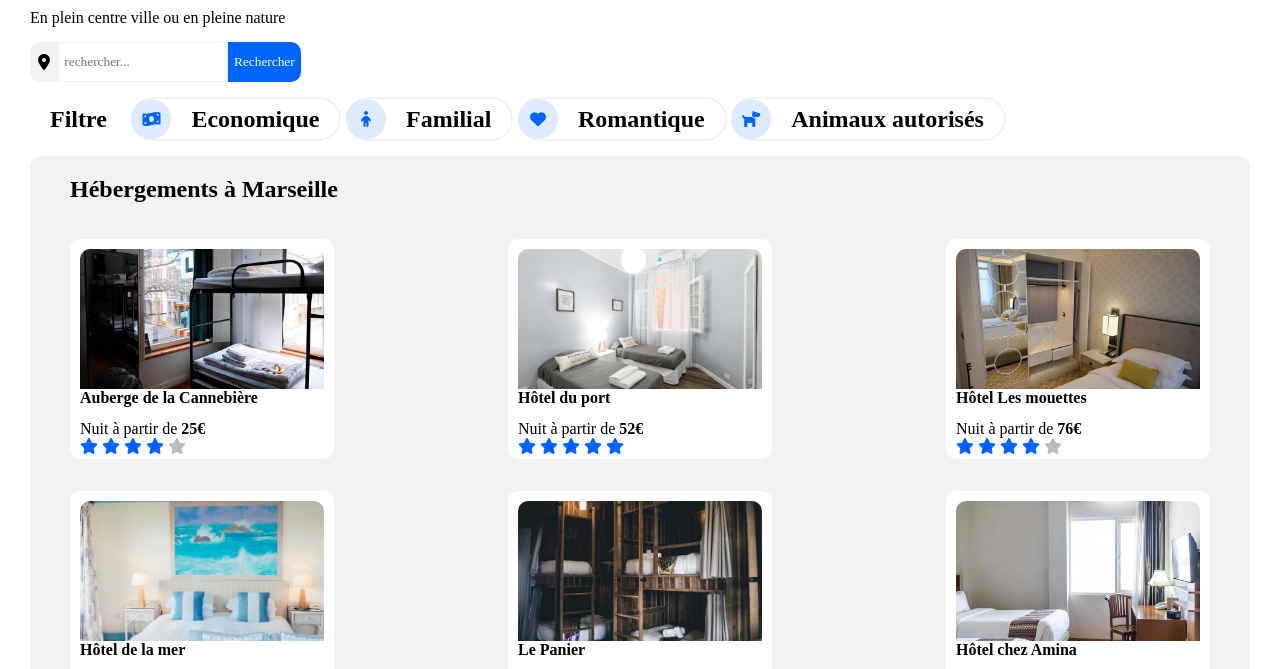
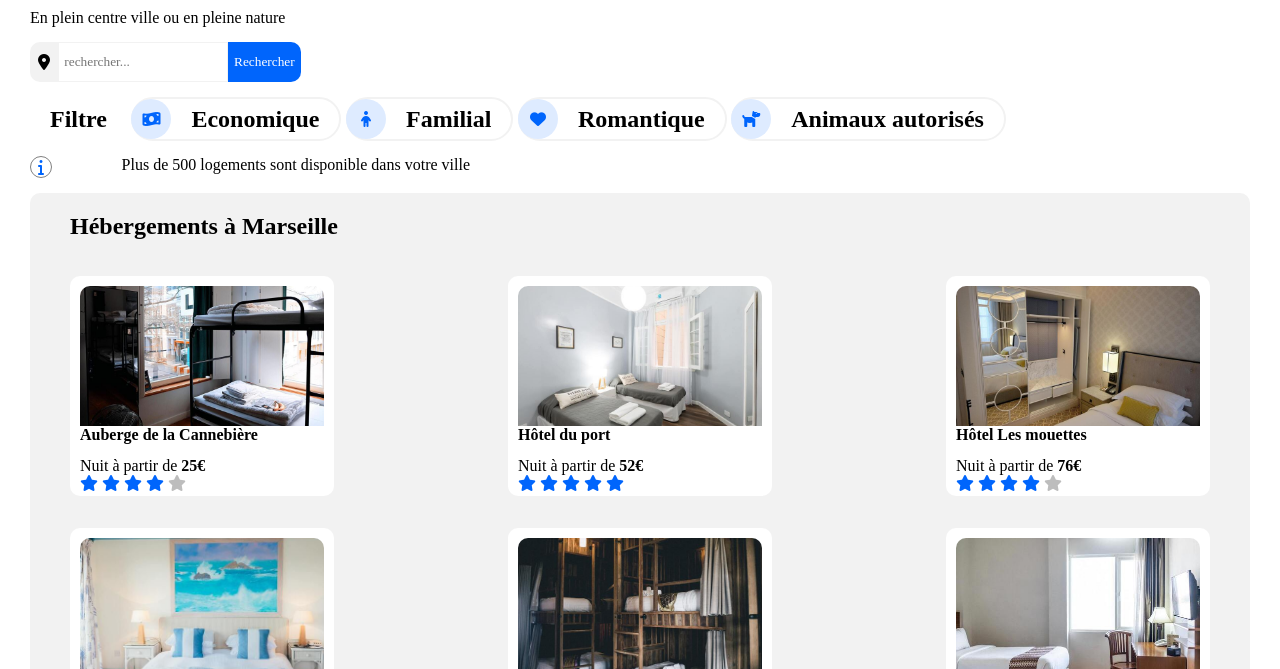
Before and after one commit to SelimWebDev/ElmahiSelim_2_14052021, a plain HTML site: page index.html in a window 1280 px wide. Shown: the part 101-770 px from the top of the page. Drawn offline with Linux system fonts and the light colour scheme; a web font is replaced by a local one.

Commit message:
correction, ajout du texte d'info

```diff
--- a/index.html
+++ b/index.html
@@ -57,6 +57,10 @@
                     </div>
                     <span class="filter_text">Animaux autorisés</span>
                 </div>
+            </div>
+            <div id="info">
+                <div id="info_icone"><i class="fas fa-info"></i></div>
+                <span id="info_txt">Plus de 500 logements sont disponible dans votre ville</span>
             </div>
             <div class="row_top">
                 <section id="hebergement">
--- a/style.css
+++ b/style.css
@@ -160,6 +160,27 @@ a {
 }
 
 .filter_icone {
+    color: #0065FC;
+}
+
+#info {
+    display: flex;
+    justify-content: space-between;
+    width: 440px;
+    margin-bottom: 15px;
+}
+
+#info_icone {
+    border-radius: 100%;
+    border: 1px solid grey;
+    display: flex;
+    justify-content: center;
+    align-items: center;
+    height: 20px;
+    width: 20px;
+}
+
+.fas.fa-info {
     color: #0065FC;
 }
 
```
